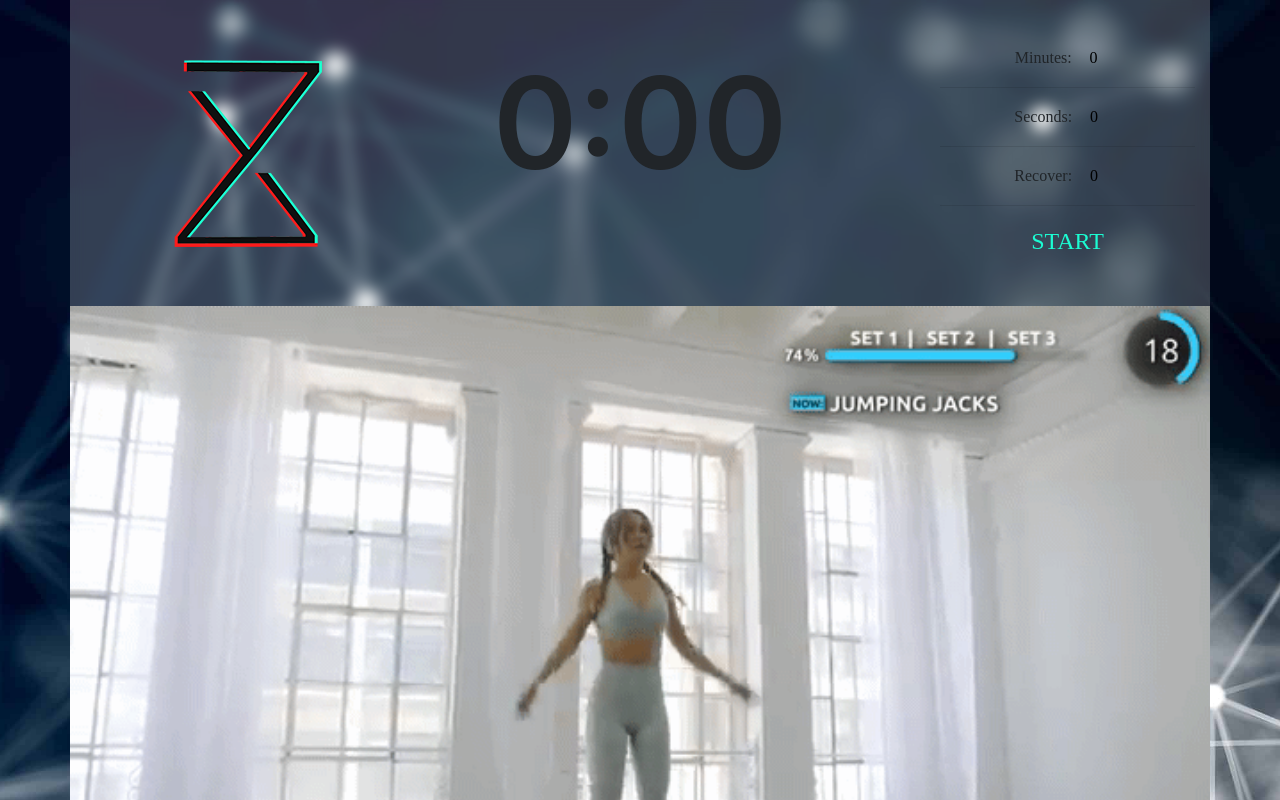
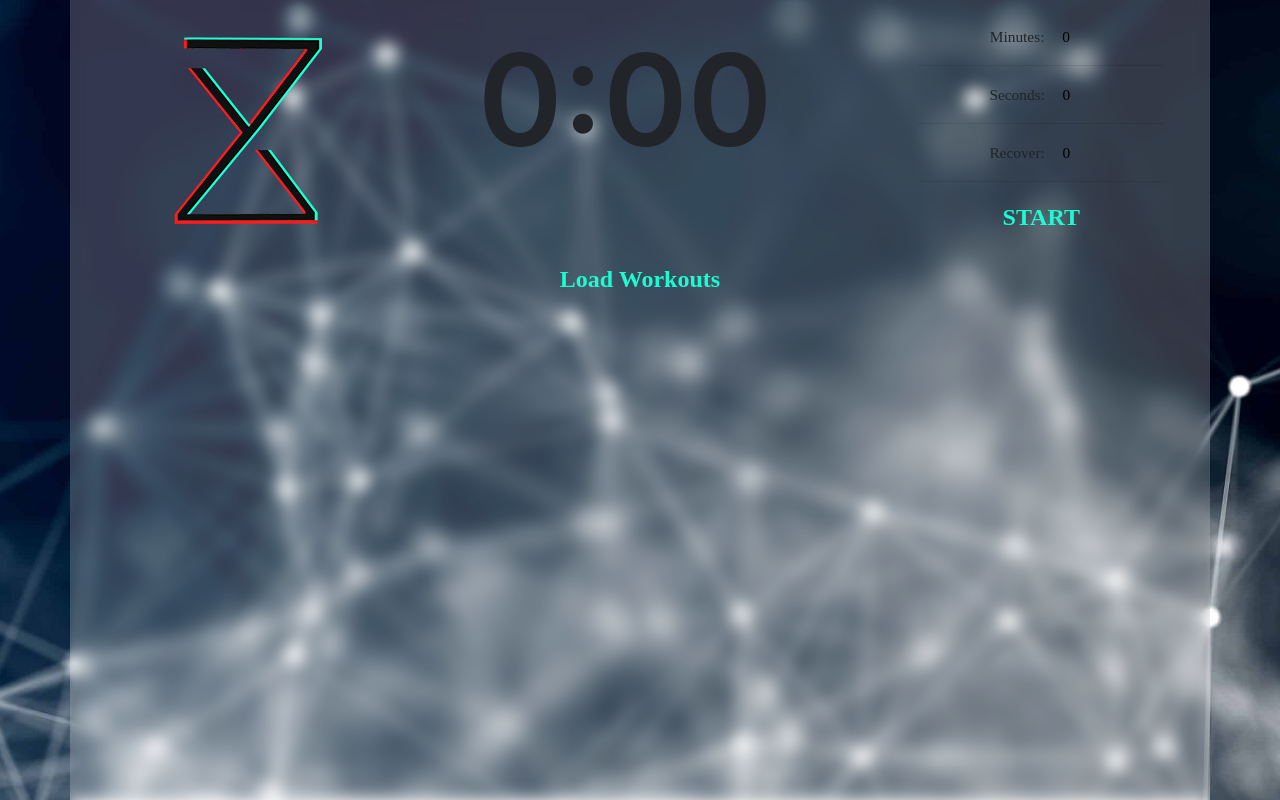
Before and after one commit to ninokeldishvili/Workout-Timer, a React (Create React App) app: page / in a window 1280 px wide. Shown: the top 800 px of the page. Built offline with nearby package versions, Linux system fonts and the light colour scheme.

Commit message:
Add Load Workuts toggle button

```diff
--- a/src/App.css
+++ b/src/App.css
@@ -4,6 +4,7 @@
   background: rgba(255, 255, 255, 0.2);
   -webkit-backdrop-filter: blur(8px);
   backdrop-filter: blur(8px);
+  padding-bottom: 15px;
 }
 
 .App-logo {
@@ -44,6 +45,7 @@
 .gif-frame{
   border-radius: 5px;
   width: 100%;
+  min-height: 70vh;
 }
 
 .gif-frame img{
@@ -52,7 +54,6 @@
 }
 
 .timer-container{
-  margin: 2% 0%;
   width: 100%;
 }
 
@@ -67,14 +68,16 @@
   margin-top: auto;
   margin-bottom: auto;
   font-family: cursive;
-
+  font-size: 1.2vw;
 }
-.start-btn{
+.start-btn,
+.load-workouts{
   color: #1cfcd2;
 }
 
-.start-btn:hover{
-  color:#1afad9;
+.start-btn:hover,
+.load-workouts:hover{
+  color:#1b947d;
 }
 
 .stop-btn{
@@ -82,15 +85,19 @@
 }
 
 .start-btn,
-.stop-btn{
+.stop-btn,
+.load-workouts{
   border:none;
   font-size: 3vh;
   background: none;
+  font-weight: 600;
+  font-family: cursive;
 }
 
 .start-btn:focus,
 .stop-btn:focus,
-.time-input:focus{
+.time-input:focus,
+.load-workouts:focus{
   outline:none;
 }
 
--- a/src/App.js
+++ b/src/App.js
@@ -14,6 +14,7 @@ class App extends React.Component {
             secs: 0,
             rec: 0,
             randomGif: 0,
+            workoutsVisible: false,
         };
         this.updateTimer = this.updateTimer.bind(this);
         this.countdown = this.countdown.bind(this);
@@ -108,16 +109,21 @@ class App extends React.Component {
 
     }
 
-    getRandomGif = () =>{
+    getRandomGif = () => {
         //returns random number from 0 to 20
-       return Math.floor(Math.random() * Math.floor(19))+1;
+        return Math.floor(Math.random() * Math.floor(19)) + 1;
+    }
+
+    toggleWorkouts = () => {
+        this.setState({
+            workoutsVisible: !this.state.workoutsVisible,
+        })
     }
 
     render() {
-        const { minutes, seconds, recover, timerOn, recoveryTime } = this.state
+        const { minutes, seconds, recover, timerOn, recoveryTime, workoutsVisible } = this.state
         return (
             <div className="App container">
-                <div className="row">
                 <div className="timer-container row">
                     <div className="glass-hour col-3">
                         <img src={require('./images/hourglass.png')} />
@@ -140,10 +146,16 @@ class App extends React.Component {
                     </div>
                 </div>
                 <div className="gif-frame">
+                    <button className="load-workouts" onClick={this.toggleWorkouts}>{!workoutsVisible?'Load ':'Hide '}Workouts</button>
+                    {
+                        workoutsVisible && (
+                            <div>
                                 {recoveryTime ?
-                            <img src={require(`./images/gifs/recovery.gif`)}/>
+                                    <img src={require(`./images/gifs/recovery.gif`)} />
                                     : <img src={require(`./images/gifs/${this.state.randomGif}.gif`)} />}
                             </div>
+                        )
+                    }
                 </div>
             </div>
         )
--- a/src/index.css
+++ b/src/index.css
@@ -18,4 +18,5 @@ code {
   background-repeat: no-repeat;
   background-size: cover;
   width: 100%;
+  height: 100vh;
 }
```
Lines whose indentation alone changed are shown as unchanged.
